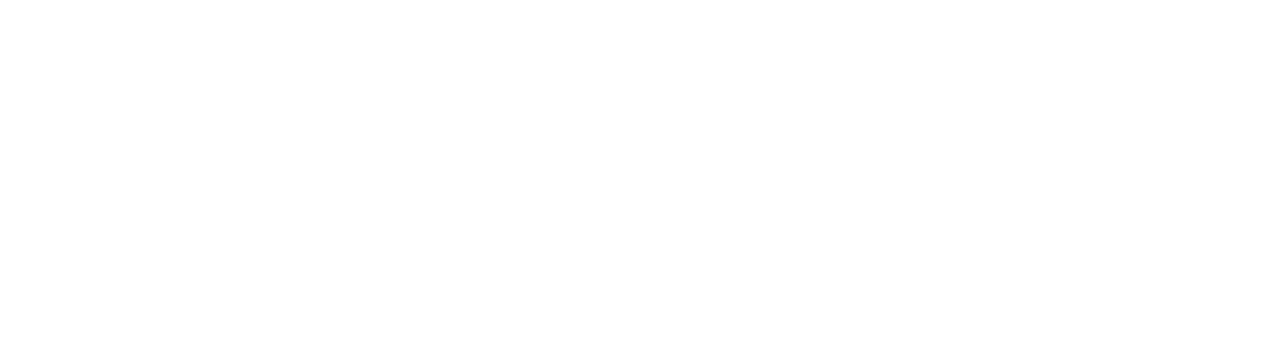
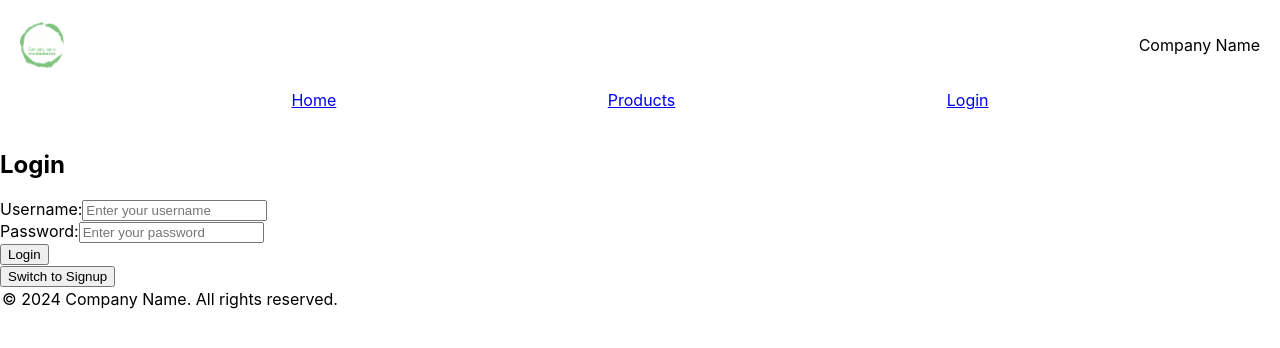
Before and after one commit to tahmeedm/Ass.4, a React (Create React App) app in the folder my-ecommerce-app/: page /login in a window 1280 px wide. Before the commit this address had no page. Shown: the top 348 px of the page. Built offline with nearby package versions, Linux system fonts and the light colour scheme.

Commit message:
Added login & sign up page

```diff
--- a/my-ecommerce-app/src/App.js
+++ b/my-ecommerce-app/src/App.js
@@ -1,9 +1,11 @@
-
+import LoginPage from './component/LoginPage';
 import React from 'react';
 import { Routes, Route } from 'react-router-dom';
 import './App.css';
 import Homepage from './component/Homepage';
 import Productpage from './component/Productpage';
+<Route path="/login" element={<LoginPage />} />
+
 
 function App() {
   return (
@@ -11,7 +13,7 @@
       <Routes>
         <Route exact path="/" element={<Homepage />} />
         <Route path="/products" element={<Productpage />} />
-
+        <Route path="/login" element={<LoginPage />} />
       </Routes>
     </div>
   );
--- /dev/null
+++ b/my-ecommerce-app/src/component/LoginPage.js
@@ -0,0 +1,140 @@
+import React, { useState } from 'react';
+import Header from './Header';
+import Footer from './Footer';
+
+const LoginForm = ({ onSwitch }) => {
+  const [username, setUsername] = useState('');
+  const [password, setPassword] = useState('');
+
+  const handleLogin = (e) => {
+    e.preventDefault();
+    if (!username || !password) {
+      alert('Please fill in all fields');
+      return;
+    }
+
+    console.log('Logged in with', username, password);
+  };
+
+  return (
+    <div>
+      <h2>Login</h2>
+      <form onSubmit={handleLogin}>
+        <div>
+        <label>Username:</label>
+          <input
+            type="text"
+            placeholder="Enter your username"
+            value={username}
+            onChange={(e) => setUsername(e.target.value)}
+          />
+        </div>
+        <div>
+        <label>Password:</label>
+          <input
+            type="password"
+            placeholder="Enter your password"
+            value={password}
+            onChange={(e) => setPassword(e.target.value)}
+          />
+        </div>
+        <div>
+          <button type="submit">Login</button>
+        </div>
+        <div>
+          <button type="button" onClick={onSwitch}>Switch to Signup</button>
+        </div>
+      </form>
+    </div>
+  );
+};
+
+const SignupForm = ({ onSwitch }) => {
+  const [username, setUsername] = useState('');
+  const [password, setPassword] = useState('');
+  const [confirmPassword, setConfirmPassword] = useState('');
+  const [email, setEmail] = useState('');
+
+  const handleSignup = (e) => {
+    e.preventDefault();
+    if (!username || !password || !confirmPassword || !email) {
+      alert('Please fill in all fields');
+      return;
+    }
+    if (password !== confirmPassword) {
+      alert('Passwords do not match');
+      return;
+    }
+
+    console.log('Signed up with', username, email);
+  };
+
+  return (
+    <div>
+      <h2>Signup</h2>
+      <form onSubmit={handleSignup}>
+        <div>
+        <label>Username:</label>
+          <input
+            type="text"
+            placeholder="Enter your username"
+            value={username}
+            onChange={(e) => setUsername(e.target.value)}
+          />
+        </div>
+        <div>
+        <label>Password:</label>
+          <input
+            type="password"
+            placeholder="Enter your password"
+            value={password}
+            onChange={(e) => setPassword(e.target.value)}
+          />
+        </div>
+
+        <div>
+        <label>Confirm Password:</label>
+          <input
+            type="password"
+            placeholder="Confirm your password"
+            value={confirmPassword}
+            onChange={(e) => setConfirmPassword(e.target.value)}
+          />
+        </div>
+        <div>
+        <label>Email:</label>
+          <input
+            type="email"
+            placeholder="Enter your email"
+            value={email}
+            onChange={(e) => setEmail(e.target.value)}
+          />
+        </div>
+        <div>
+          <button type="submit">Submit</button>
+        </div>
+        <div>
+          <button type="button" onClick={onSwitch}>Switch to Login</button>
+        </div>
+      </form>
+    </div>
+  );
+};
+
+const LoginPage = () => {
+  const [showLogin, setShowLogin] = useState(true);
+
+  return (
+    <div>
+      <Header />
+      {showLogin ? (
+        <LoginForm onSwitch={() => setShowLogin(false)} />
+      ) : (
+        <SignupForm onSwitch={() => setShowLogin(true)} />
+      )}
+      <Footer />
+    </div>
+  );
+};
+
+export default LoginPage;
```
Also changed, not shown: 1 other file (tests, documents, lock files or other folders).
